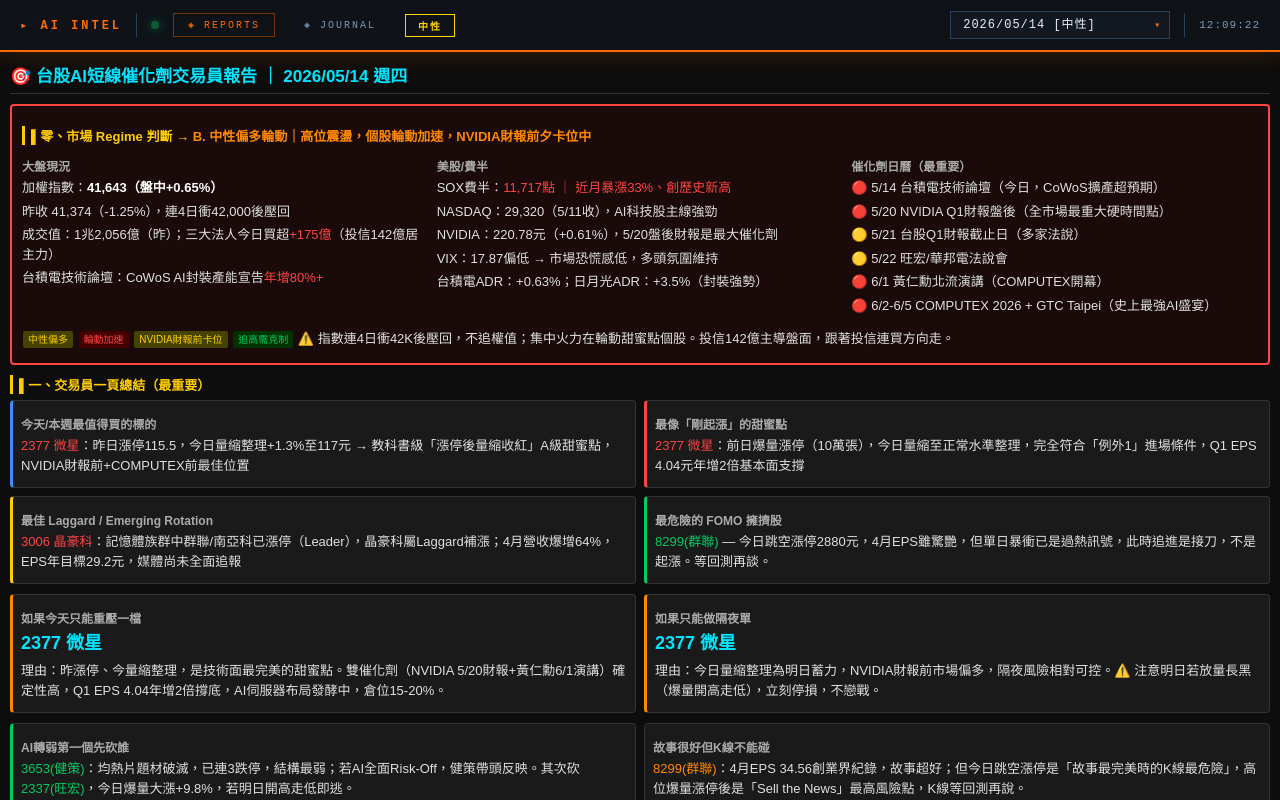
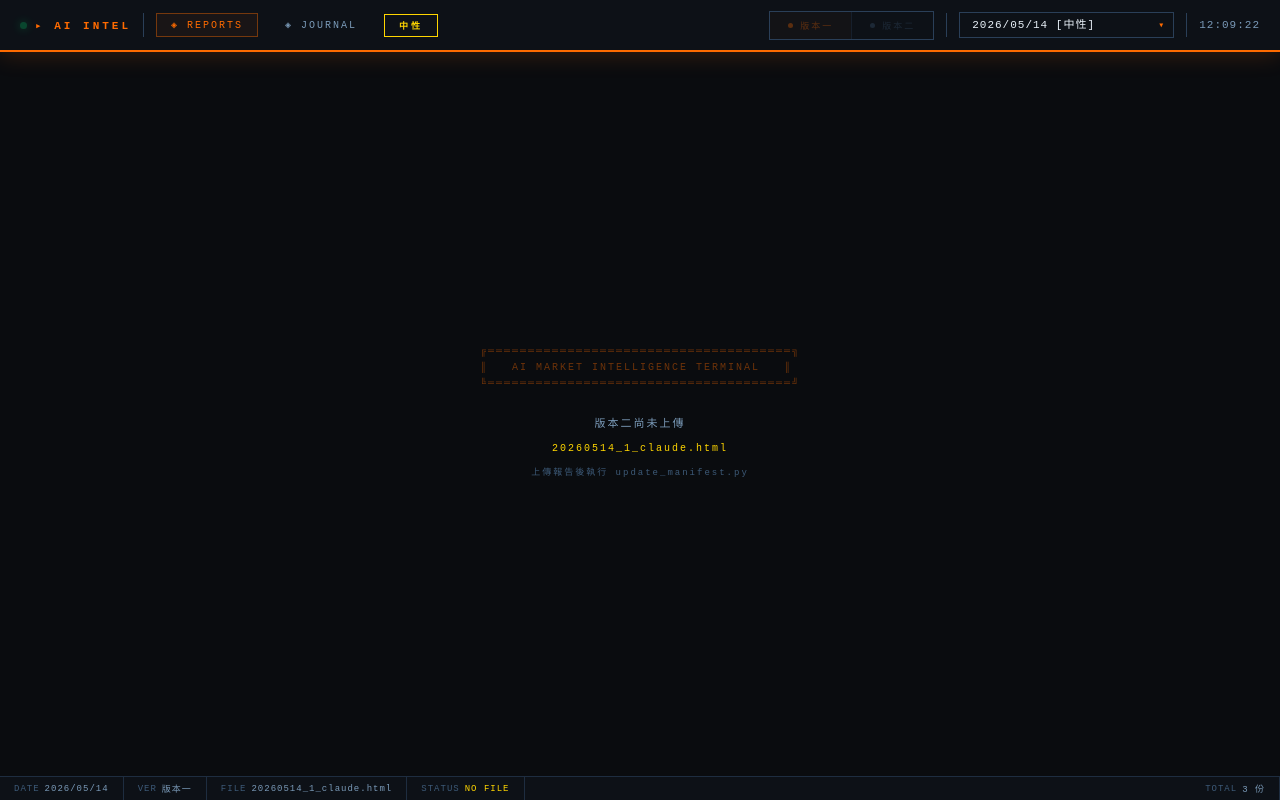
Before and after one commit to flydav003-alt/today, a plain HTML site: page docs/index.html in a window 1280 px wide. Drawn offline with Linux system fonts and the light colour scheme.

Commit message:
Update index.html

```diff
--- a/docs/index.html
+++ b/docs/index.html
@@ -6,9 +6,10 @@
 <title>AI Market Intelligence Terminal</title>
 <style>
 :root {
-  --bg:#0a0c0f; --bar:#0f1318; --border:#1e2d40; --bright:#2a3f58;
+  --bg:#0a0c0f; --bar:#0d1117; --border:#1e2d40; --bright:#2a3f58;
   --orange:#ff6b00; --blue:#00a8ff; --green:#00e676; --yellow:#ffd600; --red:#ff3d3d;
-  --text:#e8f0f8; --dim:#7a9ab8; --mono:'Courier New','Lucida Console',monospace;
+  --text:#e8f0f8; --dim:#7a9ab8; --faint:#3d5a78;
+  --mono:'Courier New','Lucida Console',monospace;
 }
 *{margin:0;padding:0;box-sizing:border-box;}
 html,body{height:100%;overflow:hidden;background:var(--bg);font-family:var(--mono);}
@@ -16,11 +17,21 @@
 #topbar{
   position:fixed;top:0;left:0;right:0;height:52px;
   background:var(--bar);border-bottom:2px solid var(--orange);
-  box-shadow:0 2px 24px rgba(255,107,0,.18);
-  display:flex;align-items:center;gap:14px;padding:0 20px;z-index:1000;
+  box-shadow:0 2px 24px rgba(255,107,0,.2);
+  display:flex;align-items:center;gap:12px;padding:0 20px;z-index:1000;
 }
-.logo{color:var(--orange);font-size:12px;font-weight:bold;letter-spacing:3px;white-space:nowrap;}
+.logo{
+  color:var(--orange);font-size:11px;font-weight:bold;letter-spacing:3px;
+  white-space:nowrap;display:flex;align-items:center;gap:8px;
+}
+.logo-pulse{
+  width:7px;height:7px;border-radius:50%;background:var(--green);
+  box-shadow:0 0 8px var(--green);animation:pulse 2s ease-in-out infinite;
+}
+@keyframes pulse{0%,100%{opacity:1;}50%{opacity:.25;}}
+
 .bar-div{width:1px;height:24px;background:var(--bright);flex-shrink:0;}
+
 .nav-btn{
   background:transparent;border:1px solid transparent;color:var(--dim);
   font-family:var(--mono);font-size:10px;letter-spacing:2px;padding:5px 14px;
@@ -28,62 +39,101 @@
   transition:all .2s;white-space:nowrap;
 }
 .nav-btn:hover{border-color:var(--bright);color:var(--text);}
-.nav-btn.active{color:var(--orange);border-color:rgba(255,107,0,.4);}
+.nav-btn.active{color:var(--orange);border-color:rgba(255,107,0,.4);background:rgba(255,107,0,.05);}
+
 #regimeBadge{
-  font-size:10px;font-weight:bold;letter-spacing:2px;padding:3px 12px;
+  font-size:9px;font-weight:bold;letter-spacing:3px;padding:4px 14px;
   border:1px solid currentColor;white-space:nowrap;flex-shrink:0;
-  transition:color .3s;color:var(--dim);
+  transition:color .4s;color:var(--dim);
 }
 .sp{flex:1;}
+
+/* version tabs */
+#versionTabs{display:flex;border:1px solid var(--bright);overflow:hidden;flex-shrink:0;}
+.vtab{
+  background:transparent;border:none;border-right:1px solid var(--bright);
+  color:var(--faint);font-family:var(--mono);font-size:9px;letter-spacing:2px;
+  padding:7px 18px;cursor:pointer;transition:all .2s;white-space:nowrap;
+  display:flex;align-items:center;gap:7px;
+}
+.vtab:last-child{border-right:none;}
+.vtab:hover:not(.vd){color:var(--dim);background:rgba(255,255,255,.03);}
+.vtab.va{color:var(--orange);background:rgba(255,107,0,.08);}
+.vtab.vd{opacity:.32;cursor:not-allowed;}
+.vdot{width:5px;height:5px;border-radius:50%;background:var(--faint);flex-shrink:0;transition:background .2s;}
+.vtab.vh .vdot{background:var(--green);}
+.vtab.va .vdot{background:var(--orange);}
+
+/* date select */
 .select-wrap{position:relative;flex-shrink:0;}
 #dateSelect{
-  background:#131820;border:1px solid var(--bright);color:var(--text);
-  font-family:var(--mono);font-size:12px;letter-spacing:1px;
+  background:#0d1117;border:1px solid var(--bright);color:var(--text);
+  font-family:var(--mono);font-size:11px;letter-spacing:1px;
   padding:6px 32px 6px 12px;appearance:none;cursor:pointer;outline:none;
-  min-width:220px;transition:border-color .2s,box-shadow .2s;
+  min-width:215px;transition:border-color .2s;
 }
-#dateSelect:hover,#dateSelect:focus{
-  border-color:var(--orange);box-shadow:0 0 0 1px rgba(255,107,0,.25);
-}
-.sel-arrow{
-  position:absolute;right:10px;top:50%;transform:translateY(-50%);
-  color:var(--orange);pointer-events:none;font-size:10px;
-}
+#dateSelect:hover,#dateSelect:focus{border-color:var(--orange);}
+.sel-arrow{position:absolute;right:10px;top:50%;transform:translateY(-50%);color:var(--orange);pointer-events:none;font-size:10px;}
+
 #clock{color:var(--dim);font-size:11px;letter-spacing:1px;white-space:nowrap;flex-shrink:0;}
-.status-dot{
-  width:8px;height:8px;border-radius:50%;background:var(--green);
-  box-shadow:0 0 8px var(--green);animation:pulse 2s ease-in-out infinite;flex-shrink:0;
-}
-@keyframes pulse{0%,100%{opacity:1;}50%{opacity:.35;}}
 
 #reportFrame{
-  position:fixed;top:52px;left:0;right:0;bottom:0;
-  width:100%;height:calc(100vh - 52px);border:none;background:var(--bg);
-  transition:opacity .2s;
+  position:fixed;top:52px;left:0;right:0;bottom:24px;
+  width:100%;height:calc(100vh - 76px);border:none;background:var(--bg);
+  opacity:0;transition:opacity .25s;
 }
+#reportFrame.loaded{opacity:1;}
+
 #overlay{
-  position:fixed;top:52px;left:0;right:0;bottom:0;background:var(--bg);
-  display:flex;flex-direction:column;align-items:center;justify-content:center;
-  gap:20px;z-index:500;
+  position:fixed;top:52px;left:0;right:0;bottom:24px;
+  background:var(--bg);display:flex;flex-direction:column;
+  align-items:center;justify-content:center;gap:20px;z-index:500;
+  transition:opacity .3s;
 }
-.ov-ascii{color:var(--orange);font-size:11px;opacity:.45;letter-spacing:2px;white-space:pre;line-height:1.5;}
-.ov-msg{color:var(--dim);font-size:12px;letter-spacing:2px;}
+#overlay.oh{opacity:0;pointer-events:none;}
+.ov-ascii{color:var(--orange);font-size:10px;letter-spacing:2px;white-space:pre;line-height:1.6;opacity:.4;}
+.ov-msg{color:var(--dim);font-size:11px;letter-spacing:2px;text-align:center;line-height:2.2;}
+.ob{animation:blink .8s step-end infinite;color:var(--orange);}
 @keyframes blink{0%,100%{opacity:1;}50%{opacity:0;}}
-.blink{animation:blink 1s step-end infinite;}
+
+#statusbar{
+  position:fixed;bottom:0;left:0;right:0;height:24px;
+  background:var(--bar);border-top:1px solid var(--border);
+  display:flex;align-items:center;z-index:1000;overflow:hidden;
+}
+.sb{
+  font-size:9px;letter-spacing:1px;color:var(--faint);white-space:nowrap;
+  padding:0 14px;border-right:1px solid var(--border);height:100%;
+  display:flex;align-items:center;gap:5px;
+}
+.sb .sv{color:var(--dim);}
+.sb.ok .sv{color:var(--green);}
+.sb.warn .sv{color:var(--yellow);}
+.sb-sp{flex:1;}
 </style>
 </head>
 <body>
 
 <div id="topbar">
-  <div class="logo">▸ AI INTEL</div>
+  <div class="logo"><div class="logo-pulse"></div>▸ AI INTEL</div>
   <div class="bar-div"></div>
-  <div class="status-dot"></div>
   <a class="nav-btn active" href="index.html">◈ REPORTS</a>
   <a class="nav-btn" href="journal.html">◈ JOURNAL</a>
   <div id="regimeBadge">---</div>
   <div class="sp"></div>
+
+  <div id="versionTabs">
+    <button class="vtab vd" id="tab-1" onclick="switchVer('1')">
+      <span class="vdot"></span>版本一
+    </button>
+    <button class="vtab vd" id="tab-2" onclick="switchVer('2')">
+      <span class="vdot"></span>版本二
+    </button>
+  </div>
+
+  <div class="bar-div"></div>
   <div class="select-wrap">
-    <select id="dateSelect" onchange="onSelChange()"><option>載入中...</option></select>
+    <select id="dateSelect" onchange="onDateChange()"><option>載入中...</option></select>
     <span class="sel-arrow">▾</span>
   </div>
   <div class="bar-div"></div>
@@ -91,81 +141,142 @@
 </div>
 
 <div id="overlay">
-  <pre class="ov-ascii">╔══════════════════════════════════╗
-║  AI MARKET INTELLIGENCE SYSTEM  ║
-╚══════════════════════════════════╝</pre>
-  <div class="ov-msg"><span class="blink">■</span> &nbsp;LOADING LATEST REPORT...</div>
+  <pre class="ov-ascii">╔══════════════════════════════════════╗
+║   AI MARKET INTELLIGENCE TERMINAL   ║
+╚══════════════════════════════════════╝</pre>
+  <div id="overlayMsg" class="ov-msg"><span class="ob">■</span> LOADING...</div>
 </div>
 
 <iframe id="reportFrame" src="about:blank"></iframe>
 
+<div id="statusbar">
+  <div class="sb"><span>DATE</span><span class="sv" id="sv-date">—</span></div>
+  <div class="sb"><span>VER</span><span class="sv" id="sv-ver">—</span></div>
+  <div class="sb"><span>FILE</span><span class="sv" id="sv-file">—</span></div>
+  <div class="sb ok" id="sb-st"><span>STATUS</span><span class="sv" id="sv-st">READY</span></div>
+  <div class="sb-sp"></div>
+  <div class="sb"><span>TOTAL</span><span class="sv" id="sv-total">—</span></div>
+</div>
+
 <script>
+// clock
 (function(){
-  const p=n=>String(n).padStart(2,'0');
-  const el=document.getElementById('clock');
+  const p=n=>String(n).padStart(2,'0'),el=document.getElementById('clock');
   function u(){const n=new Date();el.textContent=`${p(n.getHours())}:${p(n.getMinutes())}:${p(n.getSeconds())}`;}
   u();setInterval(u,1000);
 })();
 
-function applyRegime(regime){
+let manifest=null,currentDate=null,currentVer='1';
+
+function fd(d){return`${d.slice(0,4)}/${d.slice(4,6)}/${d.slice(6,8)}`;}
+
+function applyRegime(r){
   const el=document.getElementById('regimeBadge');
-  el.textContent=regime||'---';
-  const r=(regime||'').toLowerCase();
-  el.style.color=r.includes('risk-on')?'var(--green)':r.includes('risk-off')?'var(--red)':'var(--yellow)';
+  el.textContent=r||'---';
+  const rl=(r||'').toLowerCase();
+  el.style.color=rl.includes('risk-on')?'var(--green)':rl.includes('risk-off')?'var(--red)':'var(--yellow)';
 }
 
-let manifest=null;
-
-async function init(){
-  try{
-    const res=await fetch('manifest.json?t='+Date.now());
-    if(!res.ok) throw new Error('HTTP '+res.status);
-    manifest=await res.json();
-    const dates=manifest.dates||[];
-    const sel=document.getElementById('dateSelect');
-    sel.innerHTML='';
-    dates.forEach(entry=>{
-      const opt=document.createElement('option');
-      opt.value=entry.date;
-      opt.textContent=`${entry.display}  [${entry.regime}]`;
-      sel.appendChild(opt);
-    });
-    if(manifest.latest) sel.value=manifest.latest;
-    const latest=dates.find(d=>d.date===manifest.latest)||dates[0];
-    if(latest) applyRegime(latest.regime);
-    loadReport();
-  }catch(e){
-    document.getElementById('overlay').innerHTML=`
-      <div style="color:var(--red);font-size:12px;letter-spacing:2px;text-align:center;line-height:2.5;">
-        ✕ 無法載入 manifest.json<br>
-        <span style="color:var(--dim);font-size:10px;">請確認 docs/manifest.json 存在且格式正確</span>
-      </div>`;
-  }
+function showLoading(msg){
+  document.getElementById('overlay').className='';
+  document.getElementById('overlayMsg').innerHTML=`<span class="ob">■</span> ${msg}`;
+  document.getElementById('reportFrame').classList.remove('loaded');
+}
+function hideOverlay(){
+  document.getElementById('overlay').classList.add('oh');
+  document.getElementById('reportFrame').classList.add('loaded');
+}
+function showNoFile(date,ver){
+  document.getElementById('overlay').className='';
+  const fn=`${date}_${ver}_claude.html`;
+  document.getElementById('overlayMsg').innerHTML=
+    `版本二尚未上傳<br>
+     <span style="color:var(--yellow);font-size:10px;">${fn}</span><br>
+     <span style="color:var(--faint);font-size:9px;">上傳報告後執行 update_manifest.py</span>`;
+  document.getElementById('reportFrame').classList.remove('loaded');
 }
 
-// 選日期直接換頁，不需要按按鈕
-function onSelChange(){
-  if(!manifest) return;
-  const date=document.getElementById('dateSelect').value;
-  const entry=manifest.dates.find(d=>d.date===date);
-  if(entry) applyRegime(entry.regime);
-  loadReport(); // 直接載入
+function updateTabs(){
+  if(!manifest||!currentDate)return;
+  const entry=manifest.dates.find(d=>d.date===currentDate);
+  const vers=new Set((entry&&entry.versions)||[]);
+  ['1','2'].forEach(v=>{
+    const t=document.getElementById(`tab-${v}`);
+    const has=vers.has(v),active=currentVer===v;
+    t.className='vtab'+(has?' vh':'')+(active?' va':'')+(has?'':' vd');
+  });
+}
+
+function switchVer(v){currentVer=v;updateTabs();loadReport();}
+
+function setStatus(date,ver,hasFile){
+  document.getElementById('sv-date').textContent=date?fd(date):'—';
+  document.getElementById('sv-ver').textContent=ver==='1'?'版本一':'版本二';
+  document.getElementById('sv-file').textContent=`${date}_${ver}_claude.html`;
+  const sb=document.getElementById('sb-st'),sv=document.getElementById('sv-st');
+  if(hasFile){sb.className='sb ok';sv.textContent='LOADED';}
+  else{sb.className='sb warn';sv.textContent='NO FILE';}
+}
+
+function onDateChange(){
+  if(!manifest)return;
+  currentDate=document.getElementById('dateSelect').value;
+  const entry=manifest.dates.find(d=>d.date===currentDate);
+  if(entry){
+    applyRegime(entry.regime);
+    currentVer=(entry.versions||[]).includes('2')?'2':'1';
+  }
+  updateTabs();
+  loadReport();
 }
 
 function loadReport(){
-  const date=document.getElementById('dateSelect').value;
-  if(!date||date==='載入中...') return;
+  if(!currentDate)return;
+  const entry=manifest&&manifest.dates.find(d=>d.date===currentDate);
+  const hasFile=(entry&&(entry.versions||[]).includes(currentVer))||false;
+  setStatus(currentDate,currentVer,hasFile);
+  updateTabs();
+  if(!hasFile){showNoFile(currentDate,currentVer);return;}
+  const fn=`${currentDate}_${currentVer}_claude.html`;
+  showLoading(`LOADING ${fn}`);
   const frame=document.getElementById('reportFrame');
-  const overlay=document.getElementById('overlay');
-  overlay.style.display='flex';
-  frame.style.opacity='0';
-  frame.onload=()=>{
-    if(frame.src&&frame.src!=='about:blank'){
-      overlay.style.display='none';
-      frame.style.opacity='1';
+  frame.onload=()=>{if(frame.src&&!frame.src.endsWith('blank'))hideOverlay();};
+  frame.src=fn;
+}
+
+async function init(){
+  showLoading('LOADING MANIFEST...');
+  try{
+    const res=await fetch('manifest.json?t='+Date.now());
+    if(!res.ok)throw new Error('HTTP '+res.status);
+    manifest=await res.json();
+    const dates=manifest.dates||[];
+
+    const sel=document.getElementById('dateSelect');
+    sel.innerHTML='';
+    dates.forEach(e=>{
+      const opt=document.createElement('option');
+      opt.value=e.date;
+      const tag=(e.versions||[]).map(v=>`v${v}`).join('+');
+      opt.textContent=`${e.display}  [${e.regime}]${tag?' ('+tag+')':''}`;
+      sel.appendChild(opt);
+    });
+
+    currentDate=manifest.latest||(dates[0]&&dates[0].date)||null;
+    if(currentDate)sel.value=currentDate;
+    const latest=dates.find(d=>d.date===currentDate)||dates[0];
+    if(latest){
+      applyRegime(latest.regime);
+      currentVer=(latest.versions||[]).includes('2')?'2':'1';
     }
-  };
-  frame.src=date+'_claude.html';
+    document.getElementById('sv-total').textContent=dates.length+' 份';
+    updateTabs();
+    loadReport();
+  }catch(e){
+    document.getElementById('overlay').className='';
+    document.getElementById('overlayMsg').innerHTML=`<span style="color:var(--red)">✕ 無法載入 manifest.json</span>`;
+    console.error(e);
+  }
 }
 
 init();
```
